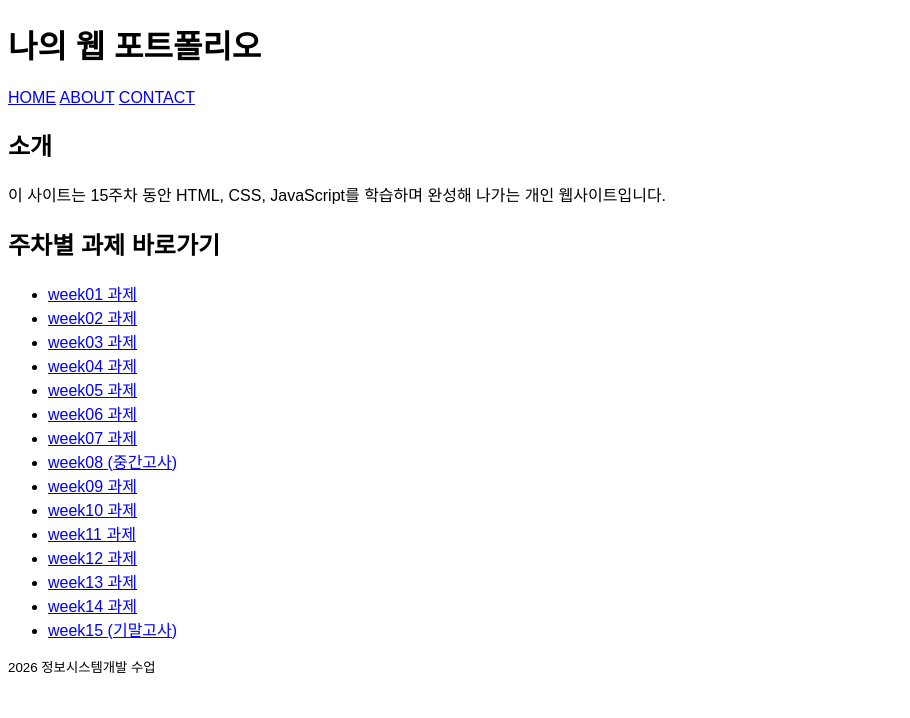
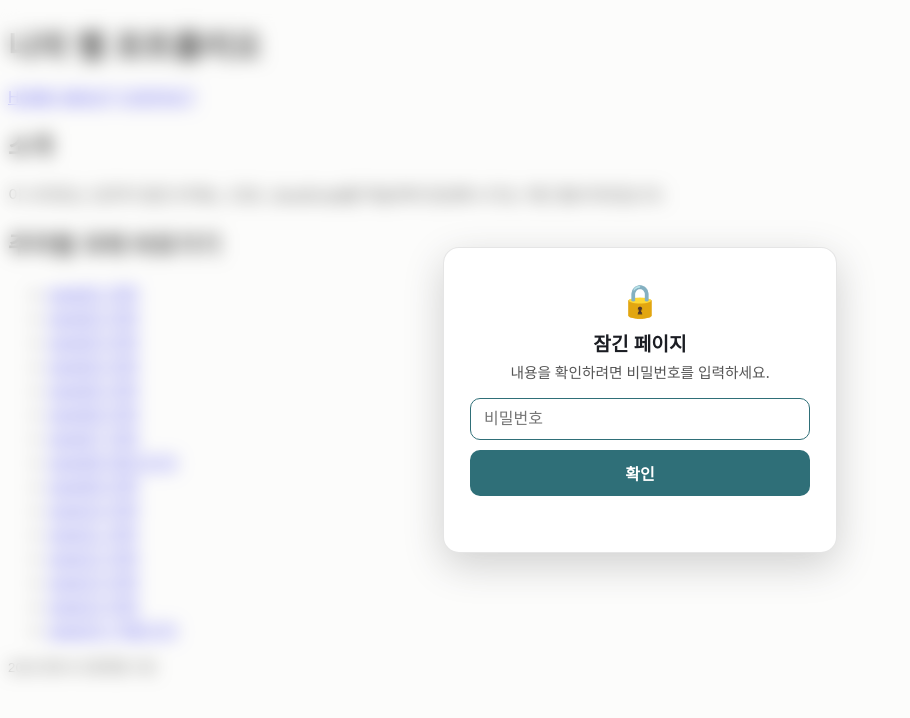
Before and after one commit to DULIS-1508/DB, a plain HTML site: page index.html in a window 1280 px wide. Shown: the whole page, without its empty margins (0-910 px from the left). Drawn offline with Linux system fonts and the light colour scheme.

Commit message:
첫 화면에 배경 흐림 + 비밀번호 잠금 추가 (#1)
첫 화면에 접속 시 배경을 흐리게(blur) 처리하고, '내용을 확인하려면
비밀번호를 입력하세요' 안내와 함께 비밀번호를 받는다. 올바른 비번 입력 시
잠금 해제(sessionStorage 기억). SHA-256 해시로 비교하는 간단 잠금이며,
기존 CSS는 건드리지 않고 index.html 안에 자체 포함된 블록으로 추가.


Claude-Session: https://claude.ai/code/session_018av8Sy5PRY4dVdzbs2Zj9q

Co-authored-by: Claude <noreply@anthropic.com>

```diff
--- a/index.html
+++ b/index.html
@@ -6,6 +6,36 @@
   <link rel="stylesheet" href="css/style.css" />
 </head>
 <body>
+  <!-- 비밀번호 잠금 (간단 잠금) -->
+  <style>
+    #gate{position:fixed;inset:0;z-index:9999;display:flex;align-items:center;justify-content:center;
+      background:rgba(245,245,243,.35);backdrop-filter:blur(9px);-webkit-backdrop-filter:blur(9px);}
+    #gate.hidden{display:none;}
+    #gate .card{background:#fff;border:1px solid rgba(0,0,0,.1);border-radius:16px;padding:30px 26px;
+      max-width:340px;width:88%;text-align:center;box-shadow:0 12px 40px rgba(0,0,0,.18);
+      font-family:system-ui,-apple-system,"Segoe UI","Noto Sans KR",sans-serif;}
+    #gate .emoji{font-size:2rem;}
+    #gate h2{margin:8px 0 4px;font-size:1.2rem;color:#1b1d23;}
+    #gate p{margin:0 0 16px;color:#555;font-size:.92rem;}
+    #gate input{width:100%;box-sizing:border-box;padding:11px 13px;border:1px solid #ccc;
+      border-radius:10px;font-size:1rem;outline:none;}
+    #gate input:focus{border-color:#2f6f78;}
+    #gate button{width:100%;margin-top:10px;padding:11px;border:0;border-radius:10px;
+      background:#2f6f78;color:#fff;font-size:1rem;font-weight:600;cursor:pointer;}
+    #gate .err{color:#c0392b;font-size:.85rem;min-height:1.2em;margin-top:10px;}
+    body.locked{overflow:hidden;}
+  </style>
+  <div id="gate">
+    <div class="card">
+      <div class="emoji">🔒</div>
+      <h2>잠긴 페이지</h2>
+      <p>내용을 확인하려면 비밀번호를 입력하세요.</p>
+      <input id="gatePw" type="password" placeholder="비밀번호" autocomplete="off" />
+      <button id="gateBtn">확인</button>
+      <div class="err" id="gateErr"></div>
+    </div>
+  </div>
+
   <header>
     <h1>나의 웹 포트폴리오</h1>
     <nav>
@@ -49,5 +79,31 @@
   <footer>
     <small>2026 정보시스템개발 수업</small>
   </footer>
+
+  <script>
+    (function () {
+      // sha256("123456789")
+      var HASH = "15e2b0d3c33891ebb0f1ef609ec419420c20e320ce94c65fbc8c3312448eb225";
+      var gate = document.getElementById("gate");
+      var pw = document.getElementById("gatePw");
+      var btn = document.getElementById("gateBtn");
+      var err = document.getElementById("gateErr");
+      function unlock() { gate.classList.add("hidden"); document.body.classList.remove("locked"); }
+      if (sessionStorage.getItem("db-unlocked") === "1") { unlock(); return; }
+      document.body.classList.add("locked");
+      async function sha256(s) {
+        var b = await crypto.subtle.digest("SHA-256", new TextEncoder().encode(s));
+        return [...new Uint8Array(b)].map(x => x.toString(16).padStart(2, "0")).join("");
+      }
+      async function tryit() {
+        var h = await sha256(pw.value);
+        if (h === HASH) { sessionStorage.setItem("db-unlocked", "1"); unlock(); }
+        else { err.textContent = "비밀번호가 올바르지 않습니다."; }
+      }
+      btn.addEventListener("click", tryit);
+      pw.addEventListener("keydown", function (e) { if (e.key === "Enter") tryit(); });
+      pw.focus();
+    })();
+  </script>
 </body>
 </html>
```
